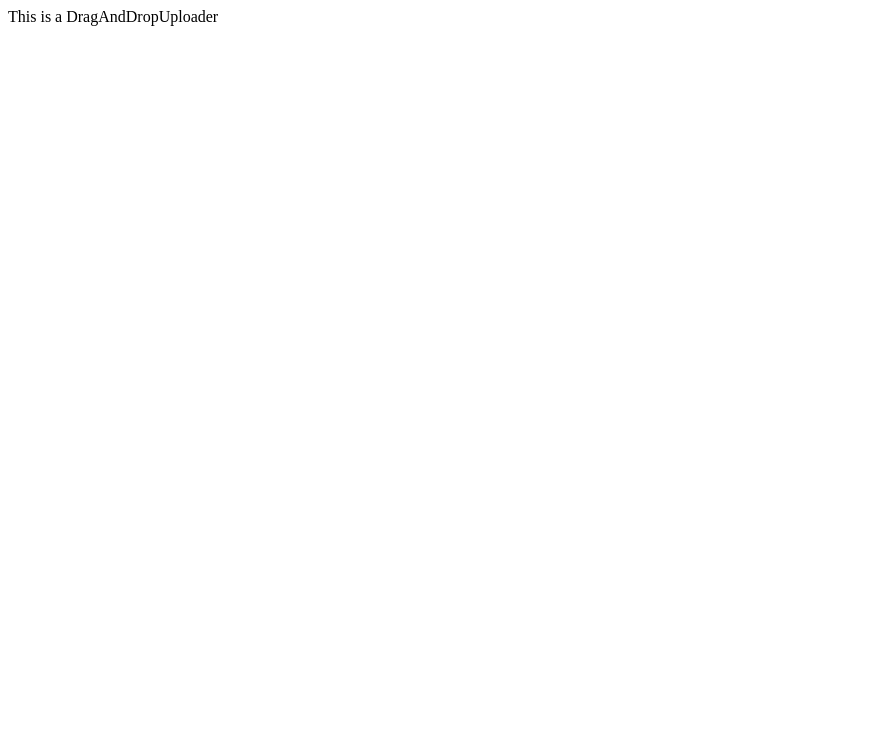
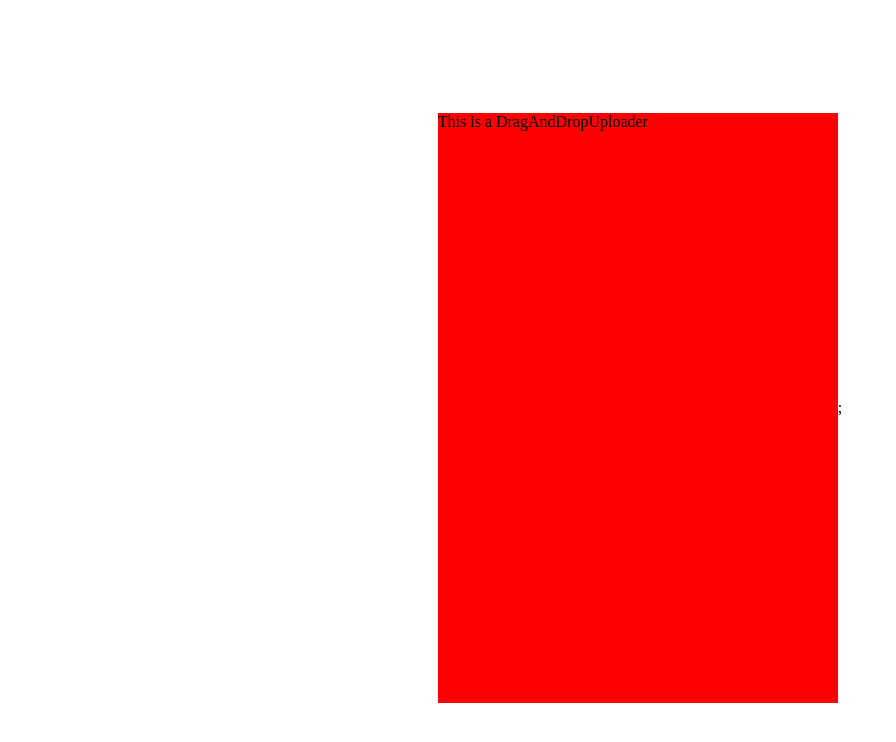
Before and after one commit to renzo-c/TR005-drag-and-drop-uploader, a React (Vite) app: page / in a window 1280 px wide. Shown: the top 742 px of the page, without its empty margins (0-896 px from the left). Built offline with nearby package versions, Linux system fonts and the light colour scheme.

Commit message:
Adds and centers UploadContainer

```diff
--- a/package.json
+++ b/package.json
@@ -10,10 +10,11 @@
   },
   "devDependencies": {
     "parcel-bundler": "^1.12.4",
+    "parcel-plugin-bundle-visualiser": "^1.2.0",
+    "styled-components": "^4.4.1",
     "typescript": "^3.7.4"
   },
   "dependencies": {
-    "parcel-plugin-bundle-visualiser": "^1.2.0",
     "react": "^16.12.0",
     "react-dom": "^16.12.0"
   }
--- a/src/components/dragAndDropUploader.tsx
+++ b/src/components/dragAndDropUploader.tsx
@@ -1,7 +1,26 @@
 import React from 'react';
+import styled from 'styled-components';
 
 const DragAndDropUploader = () => {
-return <>This is a DragAndDropUploader</>
-}
+  return (
+    <Screen>
+      <UploadContainer>This is a DragAndDropUploader</UploadContainer>;
+    </Screen>
+  );
+};
 
-export {DragAndDropUploader};
+const Screen = styled.div`
+  display: flex;
+  justify-content: center;
+  align-items: center;
+  height: 100vh;
+  width: 100wh;
+`;
+
+const UploadContainer = styled.div`
+  width: 400px;
+  height: 590px;
+  background-color: red;
+`;
+
+export { DragAndDropUploader };
```
Also changed, not shown: 1 other file (tests, documents, lock files or other folders).
